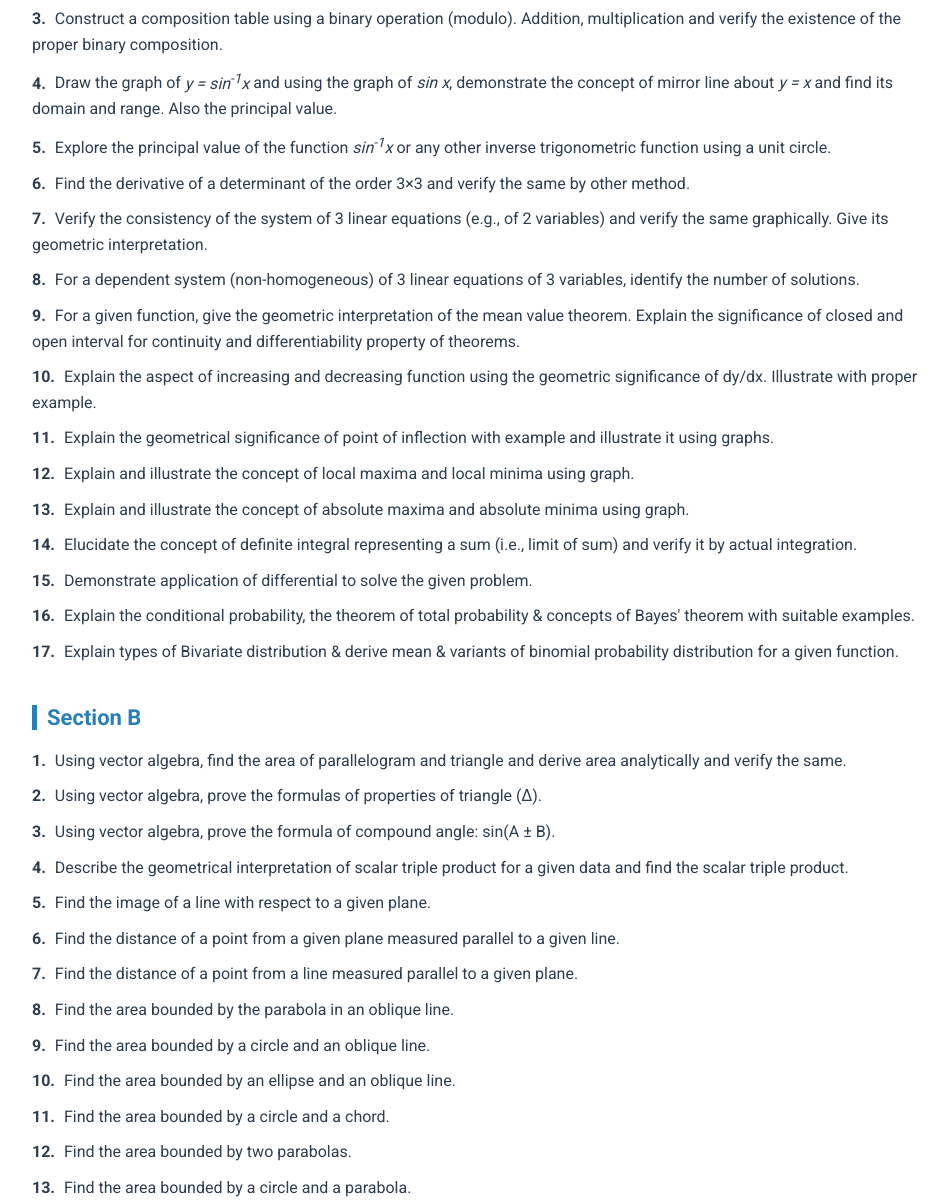
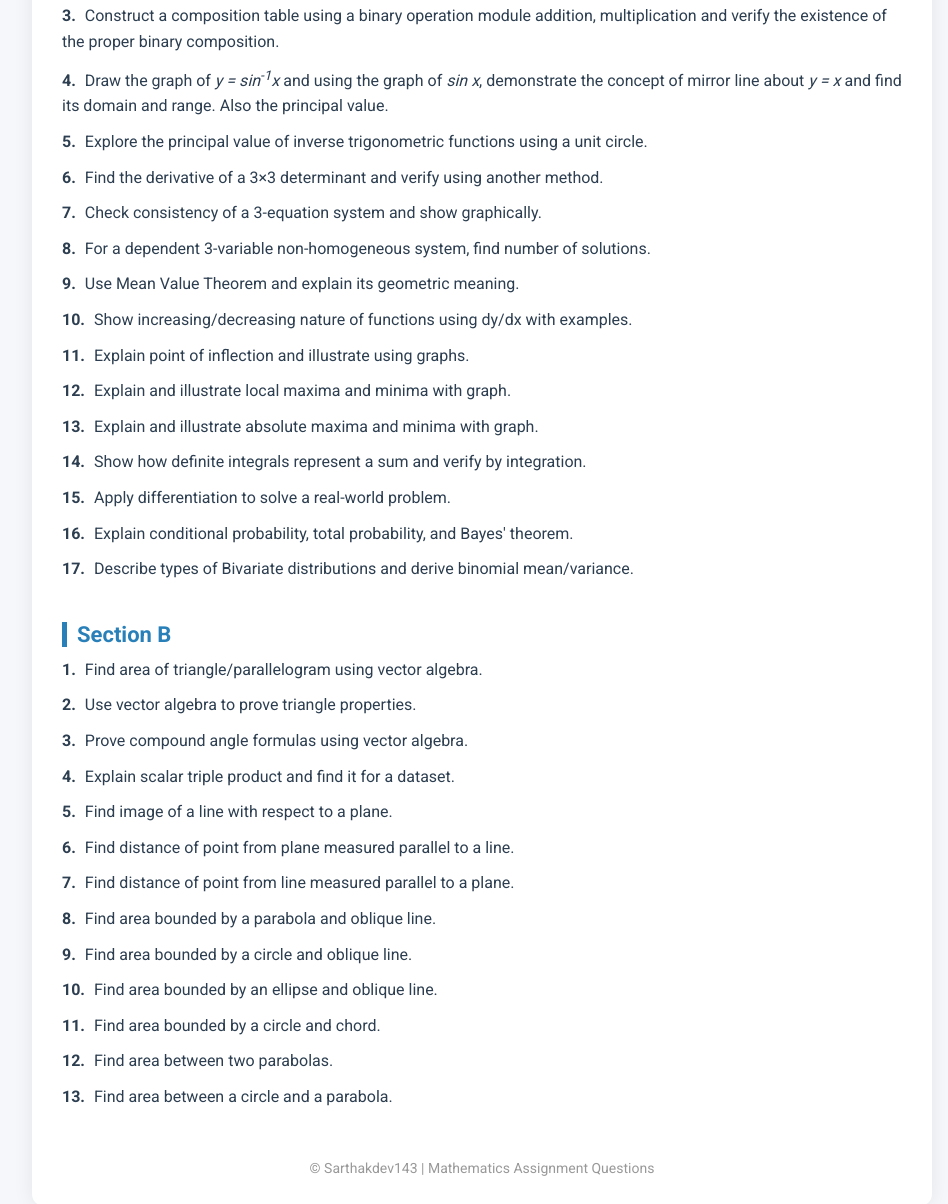
Before and after one commit to sarthakdev143-lite/Maths-Assignment-Questions, a plain HTML site: page index.html in a window 1280 px wide. Shown: the part 401-1605 px from the top of the page, without its empty margins (158-1106 px from the left). Drawn offline with Linux system fonts and the light colour scheme.

Commit message:
Refactor HTML structure and improve styling for Mathematics Assignment Questions page

```diff
--- a/index.html
+++ b/index.html
@@ -8,16 +8,26 @@
     <style>
         @import url('https://fonts.googleapis.com/css2?family=Roboto:wght@400;700&display=swap');
 
+        * {
+            box-sizing: border-box;
+            margin: 0;
+            padding: 0;
+        }
+
         body {
             font-family: 'Roboto', sans-serif;
             background: #f5f7fa;
             color: #2c3e50;
+            padding: 20px;
+        }
+
+        .container {
+            max-width: 900px;
             margin: 40px auto;
-            max-width: 900px;
-            padding: 20px 40px;
+            background-color: #ffffff;
+            padding: 30px;
             border-radius: 12px;
             box-shadow: 0 0 20px rgba(0, 0, 0, 0.08);
-            background-color: #ffffff;
         }
 
         h1 {
@@ -26,6 +36,7 @@
             border-bottom: 2px solid #3498db;
             padding-bottom: 10px;
             margin-bottom: 30px;
+            font-size: 28px;
         }
 
         h2 {
@@ -40,6 +51,7 @@
             font-size: 20px;
             color: #3498db;
             margin-bottom: 10px;
+            margin-top: 20px;
         }
 
         ul {
@@ -50,6 +62,7 @@
         ul li {
             font-size: 16px;
             line-height: 1.6;
+            margin-bottom: 8px;
         }
 
         p {
@@ -74,87 +87,119 @@
             font-size: 14px;
             color: #999;
         }
+
+        /* Responsive adjustments */
+        @media (max-width: 768px) {
+            .container {
+                padding: 20px;
+            }
+
+            h1 {
+                font-size: 24px;
+            }
+
+            h2 {
+                font-size: 20px;
+            }
+
+            p,
+            ul li {
+                font-size: 15px;
+            }
+        }
+
+        @media (max-width: 480px) {
+            h1 {
+                font-size: 20px;
+            }
+
+            h2 {
+                font-size: 18px;
+            }
+
+            h3 {
+                font-size: 17px;
+            }
+
+            p,
+            ul li {
+                font-size: 14px;
+            }
+        }
     </style>
-    <link rel="icon" type="image/x-icon" href="https://www.vhv.rs/dpng/d/232-2329346_project-ideas-activities-based-transparent-background-maths-icon.png">
+    <link rel="icon" type="image/x-icon"
+        href="https://www.vhv.rs/dpng/d/232-2329346_project-ideas-activities-based-transparent-background-maths-icon.png">
 </head>
 
 <body>
+    <div class="container">
+        <h1>Mathematics Assignment Questions</h1>
 
-    <h1>Mathematics Assignment Questions</h1>
-    <h3>Instructions :-</h3>
+        <h3>Instructions:</h3>
         <ul>
             <li>Pick <strong>1 question</strong> from <strong>Section A</strong> and <strong>1 question</strong> from
-            <strong>Section B</strong>.
-        </li>
-        <li>Create a <strong>15-page project</strong> for <u>each question</u>.</li>
+                <strong>Section B</strong>.</li>
+            <li>You have to write a <strong>15-page project</strong> for <u>each question</u>.</li>
         </ul>
-
 
         <div class="section">
             <h2>Section A</h2>
-        <p><span class="question-number">1.</span> Using a graph demonstrate a function which is 1-1 but not onto.</p>
+            <p><span class="question-number">1.</span> Using a graph demonstrate a function which is 1-1 but not onto.
+            </p>
             <p><span class="question-number">2.</span> Using a graph, draw a function which is invertible.</p>
-        <p><span class="question-number">3.</span> Construct a composition table using a binary operation (modulo).
-            Addition, multiplication and verify the existence of the proper binary composition.</p>
-        <p><span class="question-number">4.</span> Draw the graph of <em>y = sin<sup>-1</sup>x</em> and using the graph
+            <p><span class="question-number">3.</span> Construct a composition table using a binary operation module
+                addition, multiplication and verify the existence of the proper binary composition.</p>
+            <p><span class="question-number">4.</span> Draw the graph of <em>y = sin<sup>-1</sup>x</em> and using the
+                graph
                 of <em>sin x</em>, demonstrate the concept of mirror line about <em>y = x</em> and find its domain and
                 range. Also the principal value.</p>
-        <p><span class="question-number">5.</span> Explore the principal value of the function
-            <em>sin<sup>-1</sup>x</em> or any other inverse trigonometric function using a unit circle.
+            <p><span class="question-number">5.</span> Explore the principal value of inverse trigonometric functions
+                using a unit circle.</p>
+            <p><span class="question-number">6.</span> Find the derivative of a 3×3 determinant and verify using another
+                method.</p>
+            <p><span class="question-number">7.</span> Check consistency of a 3-equation system and show graphically.
             </p>
-        <p><span class="question-number">6.</span> Find the derivative of a determinant of the order 3×3 and verify the
-            same by other method.</p>
-        <p><span class="question-number">7.</span> Verify the consistency of the system of 3 linear equations (e.g., of
-            2 variables) and verify the same graphically. Give its geometric interpretation.</p>
-        <p><span class="question-number">8.</span> For a dependent system (non-homogeneous) of 3 linear equations of 3
-            variables, identify the number of solutions.</p>
-        <p><span class="question-number">9.</span> For a given function, give the geometric interpretation of the mean
-            value theorem. Explain the significance of closed and open interval for continuity and differentiability
-            property of theorems.</p>
-        <p><span class="question-number">10.</span> Explain the aspect of increasing and decreasing function using the
-            geometric significance of dy/dx. Illustrate with proper example.</p>
-        <p><span class="question-number">11.</span> Explain the geometrical significance of point of inflection with
-            example and illustrate it using graphs.</p>
-        <p><span class="question-number">12.</span> Explain and illustrate the concept of local maxima and local minima
-            using graph.</p>
-        <p><span class="question-number">13.</span> Explain and illustrate the concept of absolute maxima and absolute
-            minima using graph.</p>
-        <p><span class="question-number">14.</span> Elucidate the concept of definite integral representing a sum (i.e.,
-            limit of sum) and verify it by actual integration.</p>
-        <p><span class="question-number">15.</span> Demonstrate application of differential to solve the given problem.
+            <p><span class="question-number">8.</span> For a dependent 3-variable non-homogeneous system, find number of
+                solutions.</p>
+            <p><span class="question-number">9.</span> Use Mean Value Theorem and explain its geometric meaning.</p>
+            <p><span class="question-number">10.</span> Show increasing/decreasing nature of functions using dy/dx with
+                examples.</p>
+            <p><span class="question-number">11.</span> Explain point of inflection and illustrate using graphs.</p>
+            <p><span class="question-number">12.</span> Explain and illustrate local maxima and minima with graph.</p>
+            <p><span class="question-number">13.</span> Explain and illustrate absolute maxima and minima with graph.
             </p>
-        <p><span class="question-number">16.</span> Explain the conditional probability, the theorem of total
-            probability & concepts of Bayes' theorem with suitable examples.</p>
-        <p><span class="question-number">17.</span> Explain types of Bivariate distribution & derive mean & variants of
-            binomial probability distribution for a given function.</p>
+            <p><span class="question-number">14.</span> Show how definite integrals represent a sum and verify by
+                integration.</p>
+            <p><span class="question-number">15.</span> Apply differentiation to solve a real-world problem.</p>
+            <p><span class="question-number">16.</span> Explain conditional probability, total probability, and Bayes'
+                theorem.</p>
+            <p><span class="question-number">17.</span> Describe types of Bivariate distributions and derive binomial
+                mean/variance.</p>
         </div>
 
         <div class="section">
             <h2>Section B</h2>
-        <p><span class="question-number">1.</span> Using vector algebra, find the area of parallelogram and triangle and
-            derive area analytically and verify the same.</p>
-        <p><span class="question-number">2.</span> Using vector algebra, prove the formulas of properties of triangle
-            (Δ).</p>
-        <p><span class="question-number">3.</span> Using vector algebra, prove the formula of compound angle: sin(A ±
-            B).</p>
-        <p><span class="question-number">4.</span> Describe the geometrical interpretation of scalar triple product for
-            a given data and find the scalar triple product.</p>
-        <p><span class="question-number">5.</span> Find the image of a line with respect to a given plane.</p>
-        <p><span class="question-number">6.</span> Find the distance of a point from a given plane measured parallel to
-            a given line.</p>
-        <p><span class="question-number">7.</span> Find the distance of a point from a line measured parallel to a given
-            plane.</p>
-        <p><span class="question-number">8.</span> Find the area bounded by the parabola in an oblique line.</p>
-        <p><span class="question-number">9.</span> Find the area bounded by a circle and an oblique line.</p>
-        <p><span class="question-number">10.</span> Find the area bounded by an ellipse and an oblique line.</p>
-        <p><span class="question-number">11.</span> Find the area bounded by a circle and a chord.</p>
-        <p><span class="question-number">12.</span> Find the area bounded by two parabolas.</p>
-        <p><span class="question-number">13.</span> Find the area bounded by a circle and a parabola.</p>
+            <p><span class="question-number">1.</span> Find area of triangle/parallelogram using vector algebra.</p>
+            <p><span class="question-number">2.</span> Use vector algebra to prove triangle properties.</p>
+            <p><span class="question-number">3.</span> Prove compound angle formulas using vector algebra.</p>
+            <p><span class="question-number">4.</span> Explain scalar triple product and find it for a dataset.</p>
+            <p><span class="question-number">5.</span> Find image of a line with respect to a plane.</p>
+            <p><span class="question-number">6.</span> Find distance of point from plane measured parallel to a line.
+            </p>
+            <p><span class="question-number">7.</span> Find distance of point from line measured parallel to a plane.
+            </p>
+            <p><span class="question-number">8.</span> Find area bounded by a parabola and oblique line.</p>
+            <p><span class="question-number">9.</span> Find area bounded by a circle and oblique line.</p>
+            <p><span class="question-number">10.</span> Find area bounded by an ellipse and oblique line.</p>
+            <p><span class="question-number">11.</span> Find area bounded by a circle and chord.</p>
+            <p><span class="question-number">12.</span> Find area between two parabolas.</p>
+            <p><span class="question-number">13.</span> Find area between a circle and a parabola.</p>
         </div>
 
         <div class="footer">
             &copy; Sarthakdev143 | Mathematics Assignment Questions
         </div>
+    </div>
 </body>
 
 </html>
```
Lines whose indentation alone changed are shown as unchanged.
